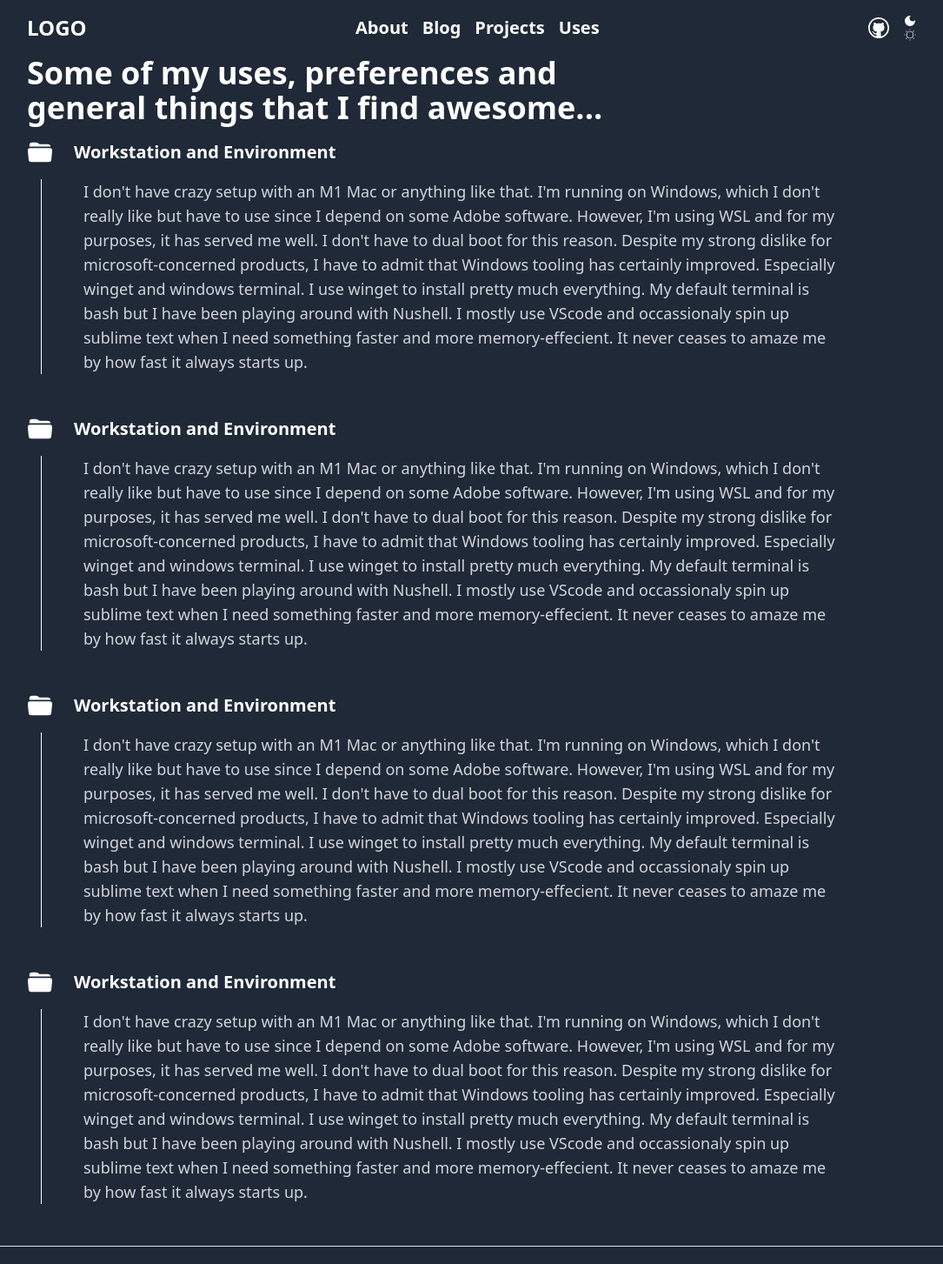
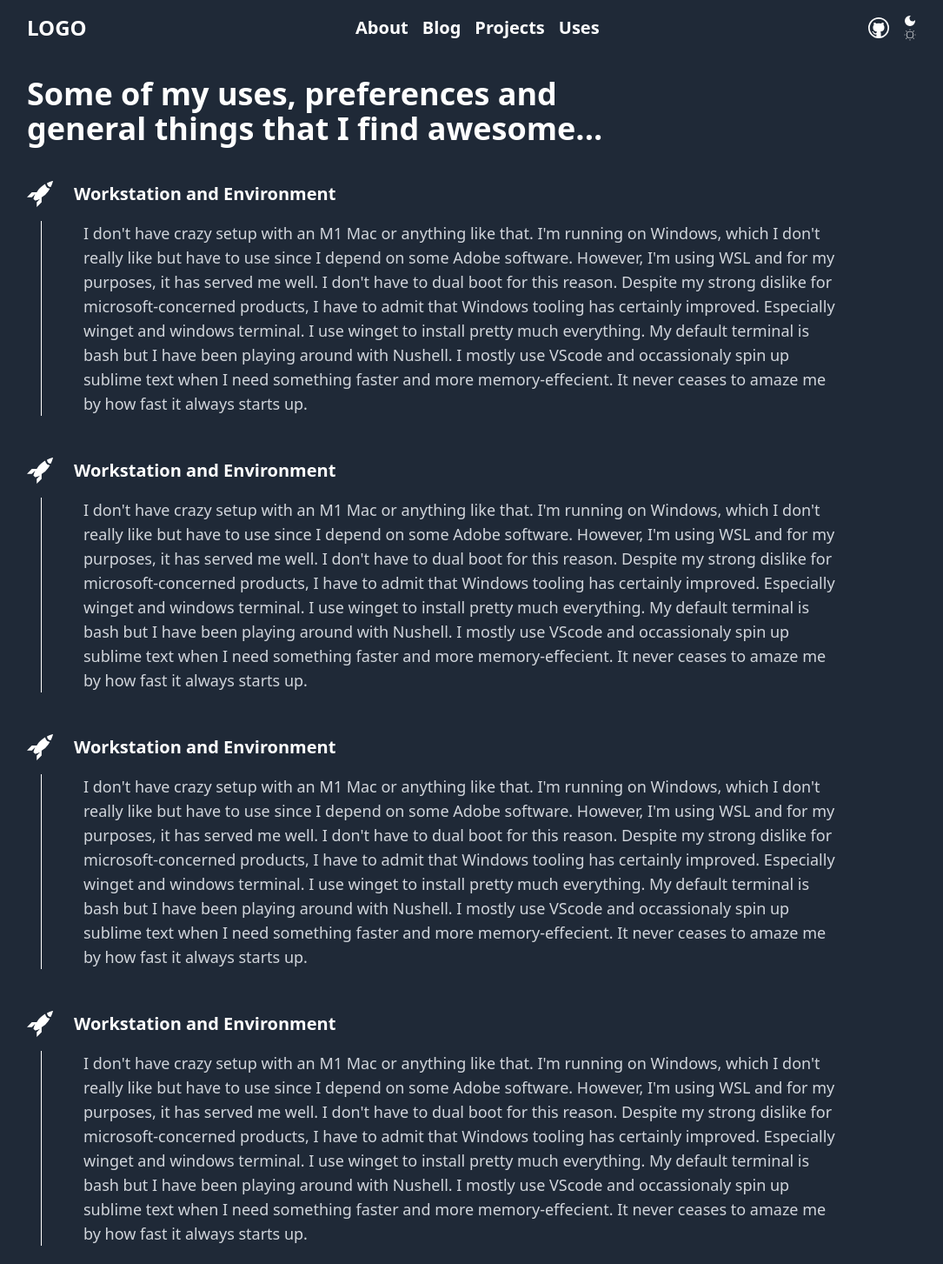
Before and after one commit to Orandifelix/Orandi-felix-portfolio, a React (Create React App) app: page /uses in a window 1280 px wide. Shown: the top 1453 px of the page at 87% size, without its empty margins (97-1182 px from the left). Built offline with nearby package versions, Linux system fonts and the light colour scheme.

Commit message:
desinging uses

```diff
--- a/src/components/Uses.js
+++ b/src/components/Uses.js
@@ -1,7 +1,7 @@
 import React from "react";
 import { useSpring, animated } from "@react-spring/web";
 import { useInView } from "react-intersection-observer";
-import { IoFolderOpen } from "react-icons/io5";
+import { GoRocket } from "react-icons/go";
 
 function Uses() {
   const [ref, inView] = useInView({
@@ -14,7 +14,7 @@ function Uses() {
 
   return (
     <div className="w-4/5 m-auto text-white ">
-      <h1 className="text-4xl w-2/3 font-bold">
+      <h1 className="text-4xl w-2/3 font-bold py-6">
         Some of my uses, preferences and general things that I find awesome...
       </h1>
       <animated.div
@@ -23,7 +23,7 @@ function Uses() {
         className="flex py-2 flex-col w-11/12"
       >
         <div className="flex items-center py-2">
-          <IoFolderOpen style={{ fontSize: "30px" }} className="mr-2" />
+          <GoRocket style={{ fontSize: "30px" }} className="mr-2" />
           <h2 className="px-4 text-xl font-semibold">
             Workstation and Environment
           </h2>
@@ -51,7 +51,7 @@ function Uses() {
       </animated.div>
       <animated.div style={props} className="flex py-2 flex-col w-11/12">
         <div className="flex items-center py-2">
-          <IoFolderOpen style={{ fontSize: "30px" }} className="mr-2" />
+          <GoRocket style={{ fontSize: "30px" }} className="mr-2" />
           <h2 className="px-4 text-xl font-semibold">
             Workstation and Environment
           </h2>
@@ -79,7 +79,7 @@ function Uses() {
       </animated.div>
       <animated.div style={props} className="flex py-2 flex-col w-11/12">
         <div className="flex items-center py-2">
-          <IoFolderOpen style={{ fontSize: "30px" }} className="mr-2" />
+          <GoRocket style={{ fontSize: "30px" }} className="mr-2" />
           <h2 className="px-4 text-xl font-semibold">
             Workstation and Environment
           </h2>
@@ -107,7 +107,7 @@ function Uses() {
       </animated.div>
       <animated.div style={props} className="flex py-2 flex-col w-11/12">
         <div className="flex items-center py-2">
-          <IoFolderOpen style={{ fontSize: "30px" }} className="mr-2" />
+          <GoRocket style={{ fontSize: "30px" }} className="mr-2" />
           <h2 className="px-4 text-xl font-semibold">
             Workstation and Environment
           </h2>
```
